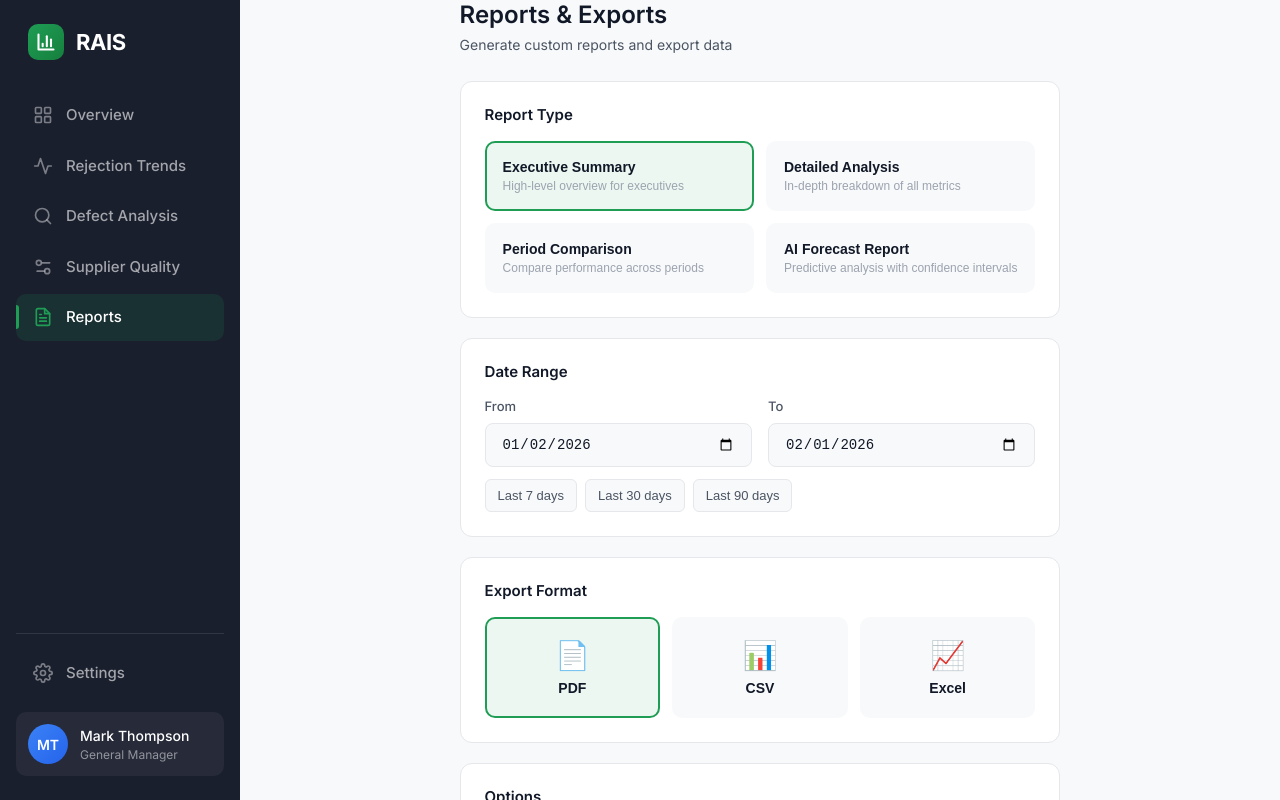
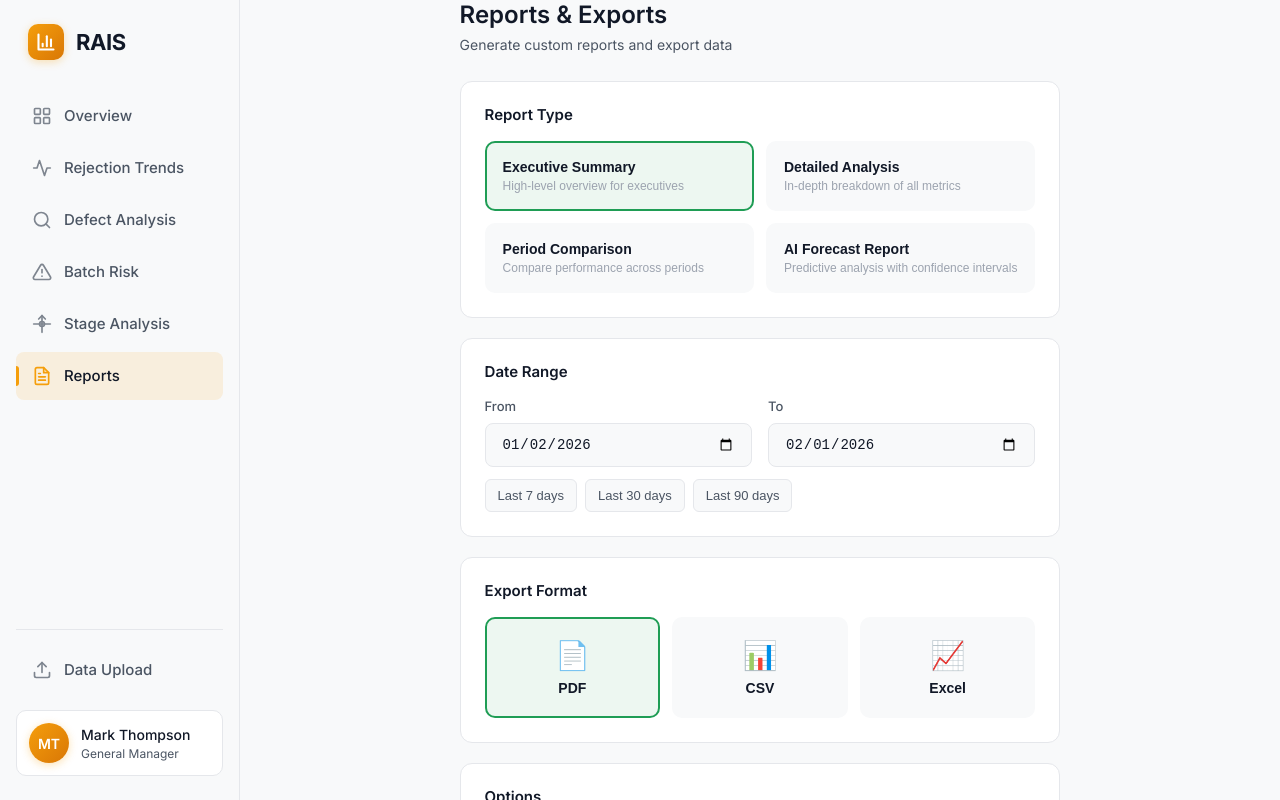
Before and after one commit to SHADOW-465/RAIS, a Next.js app: page /reports in a window 1280 px wide. Shown: the top 800 px of the page. Built offline with nearby package versions, Linux system fonts and the light colour scheme.

Commit message:
refactor(ui): update Sidebar with Batch Risk nav and light theme
Ultraworked with Sisyphus (https://github.com/code-yeongyu/oh-my-opencode)

Co-authored-by: Sisyphus <clio-agent@sisyphuslabs.ai>

```diff
--- a/src/components/Sidebar.module.css
+++ b/src/components/Sidebar.module.css
@@ -1,6 +1,9 @@
+/* Sidebar Component Styles - Light Theme */
+/* Figma Spec: 240px width, light gray background, soft icons */
+
 .sidebar {
-    width: var(--sidebar-width, 260px);
-    background-color: #1a1f2e;
+  width: var(--sidebar-width, 240px);
+  background-color: var(--color-bg-secondary, #F7F8FA);
   height: 100vh;
   position: fixed;
   left: 0;
@@ -10,6 +13,7 @@
   flex-direction: column;
   z-index: 50;
   transition: transform 0.3s ease-out;
+  border-right: 1px solid var(--color-border, #E5E7EB);
 }
 
 /* Logo Section */
@@ -24,11 +28,12 @@
 .logoIcon {
   width: 36px;
   height: 36px;
-    background: linear-gradient(135deg, #1F9D55 0%, #15803D 100%);
+  background: linear-gradient(135deg, var(--color-accent, #F59E0B) 0%, var(--color-accent-dark, #D97706) 100%);
   border-radius: 10px;
   display: flex;
   align-items: center;
   justify-content: center;
+  box-shadow: 0 2px 8px rgba(245, 158, 11, 0.3);
 }
 
 .logoIcon svg {
@@ -40,7 +45,7 @@
 .logoText {
   font-size: 1.375rem;
   font-weight: 700;
-    color: #FFFFFF;
+  color: var(--color-text-primary, #1F2937);
   letter-spacing: -0.02em;
 }
 
@@ -57,24 +62,25 @@
   align-items: center;
   gap: 12px;
   padding: 12px 16px;
-    border-radius: 10px;
-    color: rgba(255, 255, 255, 0.6);
+  border-radius: 8px;
+  color: var(--color-text-secondary, #6B7280);
   font-weight: 500;
   font-size: 15px;
   transition: all 0.2s ease-out;
   text-decoration: none;
   position: relative;
   cursor: pointer;
+  height: 48px; /* Figma spec: 48px per item */
 }
 
 .link:hover {
-    background-color: rgba(255, 255, 255, 0.08);
-    color: rgba(255, 255, 255, 0.9);
+  background-color: rgba(245, 158, 11, 0.08);
+  color: var(--color-text-primary, #1F2937);
 }
 
 .linkIcon {
-    width: 22px;
-    height: 22px;
+  width: 20px;
+  height: 20px;
   display: flex;
   align-items: center;
   justify-content: center;
@@ -92,23 +98,25 @@
 
 /* Active State */
 .active {
-    background-color: rgba(31, 157, 85, 0.15);
-    color: #FFFFFF;
+  background-color: rgba(245, 158, 11, 0.12);
+  color: var(--color-text-primary, #1F2937);
 }
 
 .active .linkIcon {
   opacity: 1;
-    color: #1F9D55;
+  color: var(--color-accent, #F59E0B);
 }
 
-.activeIndicator {
+/* Rounded active state highlight - Figma spec */
+.active::before {
+  content: '';
   position: absolute;
   left: 0;
   top: 50%;
   transform: translateY(-50%);
   width: 3px;
-    height: 24px;
-    background: #1F9D55;
+  height: 20px;
+  background: var(--color-accent, #F59E0B);
   border-radius: 0 3px 3px 0;
 }
 
@@ -116,7 +124,7 @@
 .footer {
   margin-top: auto;
   padding-top: 16px;
-    border-top: 1px solid rgba(255, 255, 255, 0.1);
+  border-top: 1px solid var(--color-border, #E5E7EB);
 }
 
 /* Quick Upload Section - Removed, moved to settings */
@@ -132,20 +140,22 @@
   padding: 12px;
   margin-top: 16px;
   border-radius: 10px;
-    background-color: rgba(255, 255, 255, 0.05);
+  background-color: var(--color-bg-primary, #FFFFFF);
+  border: 1px solid var(--color-border, #E5E7EB);
 }
 
 .userAvatar {
   width: 40px;
   height: 40px;
   border-radius: 50%;
-    background: linear-gradient(135deg, #3B82F6 0%, #2563EB 100%);
+  background: linear-gradient(135deg, var(--color-accent, #F59E0B) 0%, var(--color-accent-dark, #D97706) 100%);
   display: flex;
   align-items: center;
   justify-content: center;
   color: white;
   font-weight: 600;
   font-size: 14px;
+  box-shadow: 0 2px 8px rgba(245, 158, 11, 0.3);
 }
 
 .userInfo {
@@ -154,7 +164,7 @@
 }
 
 .userName {
-    color: #FFFFFF;
+  color: var(--color-text-primary, #1F2937);
   font-weight: 500;
   font-size: 14px;
   white-space: nowrap;
@@ -163,7 +173,7 @@
 }
 
 .userRole {
-    color: rgba(255, 255, 255, 0.5);
+  color: var(--color-text-secondary, #6B7280);
   font-size: 12px;
 }
 
@@ -177,3 +187,13 @@
     transform: translateX(0);
   }
 }
+
+/* Reduced motion preference */
+@media (prefers-reduced-motion: reduce) {
+  .sidebar,
+  .link,
+  .logoIcon,
+  .userAvatar {
+    transition: none;
+  }
+}
--- a/src/components/Sidebar.tsx
+++ b/src/components/Sidebar.tsx
@@ -37,14 +37,26 @@ const NAV_ITEMS = [
         )
     },
     {
-        label: 'Supplier Quality',
-        href: '/supplier',
+        label: 'Batch Risk',
+        href: '/batch-risk',
         icon: (
             <svg width="20" height="20" viewBox="0 0 24 24" fill="none" stroke="currentColor" strokeWidth="2" strokeLinecap="round" strokeLinejoin="round">
-                <path d="M20 7h-9" />
-                <path d="M14 17H5" />
-                <circle cx="17" cy="17" r="3" />
-                <circle cx="7" cy="7" r="3" />
+                <path d="M10.29 3.86L1.82 18a2 2 0 0 0 1.71 3h16.94a2 2 0 0 0 1.71-3L13.71 3.86a2 2 0 0 0-3.42 0z" />
+                <line x1="12" y1="9" x2="12" y2="13" />
+                <line x1="12" y1="17" x2="12.01" y2="17" />
+            </svg>
+        )
+    },
+    {
+        label: 'Stage Analysis',
+        href: '/stage-analysis',
+        icon: (
+            <svg width="20" height="20" viewBox="0 0 24 24" fill="none" stroke="currentColor" strokeWidth="2" strokeLinecap="round" strokeLinejoin="round">
+                <path d="M12 2v20" />
+                <path d="M2 12h20" />
+                <path d="M12 2l4 4" />
+                <path d="M12 2l-4 4" />
+                <circle cx="12" cy="12" r="3" />
             </svg>
         )
     },
@@ -99,19 +111,20 @@ export default function Sidebar() {
                 })}
             </nav>
 
-            {/* Footer with Settings */}
+            {/* Footer with Data Upload */}
             <div className={styles.footer}>
                 <Link
-                    href="/settings"
+                    href="/settings/upload"
                     className={`${styles.link} ${pathname?.startsWith('/settings') ? styles.active : ''}`}
                 >
                     <span className={styles.linkIcon}>
                         <svg width="20" height="20" viewBox="0 0 24 24" fill="none" stroke="currentColor" strokeWidth="2" strokeLinecap="round" strokeLinejoin="round">
-                            <circle cx="12" cy="12" r="3" />
-                            <path d="M19.4 15a1.65 1.65 0 0 0 .33 1.82l.06.06a2 2 0 0 1 0 2.83 2 2 0 0 1-2.83 0l-.06-.06a1.65 1.65 0 0 0-1.82-.33 1.65 1.65 0 0 0-1 1.51V21a2 2 0 0 1-2 2 2 2 0 0 1-2-2v-.09A1.65 1.65 0 0 0 9 19.4a1.65 1.65 0 0 0-1.82.33l-.06.06a2 2 0 0 1-2.83 0 2 2 0 0 1 0-2.83l.06-.06a1.65 1.65 0 0 0 .33-1.82 1.65 1.65 0 0 0-1.51-1H3a2 2 0 0 1-2-2 2 2 0 0 1 2-2h.09A1.65 1.65 0 0 0 4.6 9a1.65 1.65 0 0 0-.33-1.82l-.06-.06a2 2 0 0 1 0-2.83 2 2 0 0 1 2.83 0l.06.06a1.65 1.65 0 0 0 1.82.33H9a1.65 1.65 0 0 0 1-1.51V3a2 2 0 0 1 2-2 2 2 0 0 1 2 2v.09a1.65 1.65 0 0 0 1 1.51 1.65 1.65 0 0 0 1.82-.33l.06-.06a2 2 0 0 1 2.83 0 2 2 0 0 1 0 2.83l-.06.06a1.65 1.65 0 0 0-.33 1.82V9a1.65 1.65 0 0 0 1.51 1H21a2 2 0 0 1 2 2 2 2 0 0 1-2 2h-.09a1.65 1.65 0 0 0-1.51 1z" />
+                            <path d="M21 15v4a2 2 0 0 1-2 2H5a2 2 0 0 1-2-2v-4" />
+                            <polyline points="17 8 12 3 7 8" />
+                            <line x1="12" y1="3" x2="12" y2="15" />
                         </svg>
                     </span>
-                    <span className={styles.linkText}>Settings</span>
+                    <span className={styles.linkText}>Data Upload</span>
                 </Link>
             </div>
 
```
Lines whose indentation alone changed are shown as unchanged.
